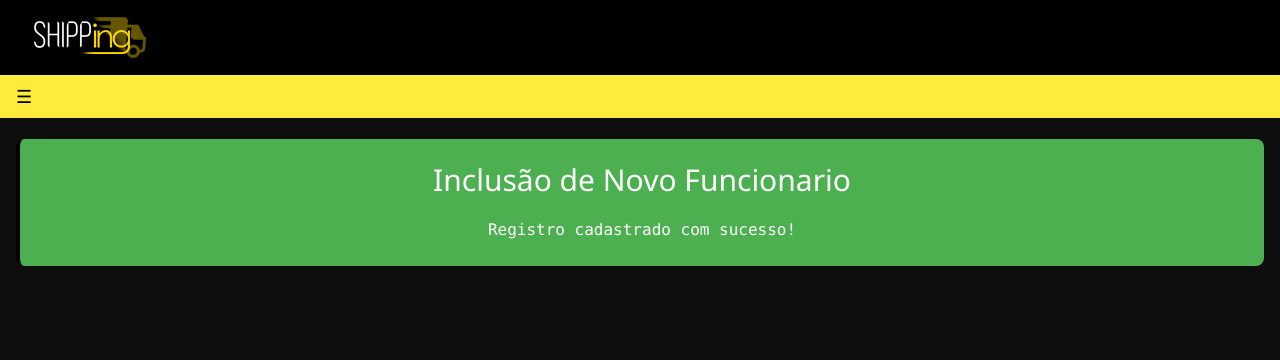
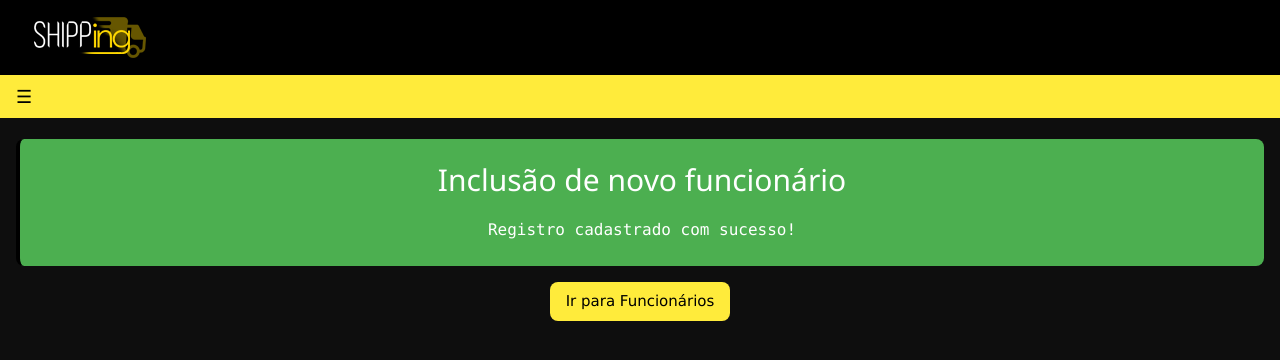
Before and after one commit to elvisclaudino/shipping-BD, a PHP site: page /funcionarioAdd_exe.php in a window 1280 px wide. Shown: the top 360 px of the page. Run offline with PHP 8.4, Linux system fonts and the light colour scheme; data comes from the database, SQL or seed files in the repository; data that the repository does not hold is empty.

Commit message:
Adicionado botão de retorno a funcionários

```diff
--- a/funcionarioAdd.php
+++ b/funcionarioAdd.php
@@ -58,7 +58,7 @@
 				?>
 
 				<div>
-					<h2>Informe os dados do novo do Funcionario</h2>
+					<h2>Informe os dados do novo funcionário</h2>
 				</div>
 				<form action="funcionarioAdd_exe.php" method="post" enctype="multipart/form-data">
 					<table class='w3-table-all'>
--- a/funcionarioAdd_exe.php
+++ b/funcionarioAdd_exe.php
@@ -69,7 +69,7 @@
 		?>
 		<div class="w3-center">
 		<div>
-		<h2>Inclusão de Novo Funcionario</h2>
+		<h2>Inclusão de novo funcionário</h2>
 		</div>
 		<?php
 		echo "<div>";
@@ -83,5 +83,12 @@
 	?>
   </div>
 </div>
+<footer class="w3-center">
+	<p>
+		<nav>
+			<a class="w3-button w3-round-large w3-medium w3-yellow w3-hover-white w3-monospace" href="funcionarios.php">Ir para Funcionários</a>
+		</nav>
+	</p>
+</footer>
 </body>
 </html>
--- a/funcionarios.php
+++ b/funcionarios.php
@@ -25,7 +25,7 @@
     <div>
         <div class="w3-code cssHigh notranslate w3-yellow w3-round-large">
             <div class="w3-container w3-theme">
-			<h2>Funcionarios</h2>
+			<h2>Funcionários</h2>
 			</div>
 
             <!-- Acesso ao BD-->
```
Also changed, not shown: funcionarioRem_exe.php (+9 -2 lines).
